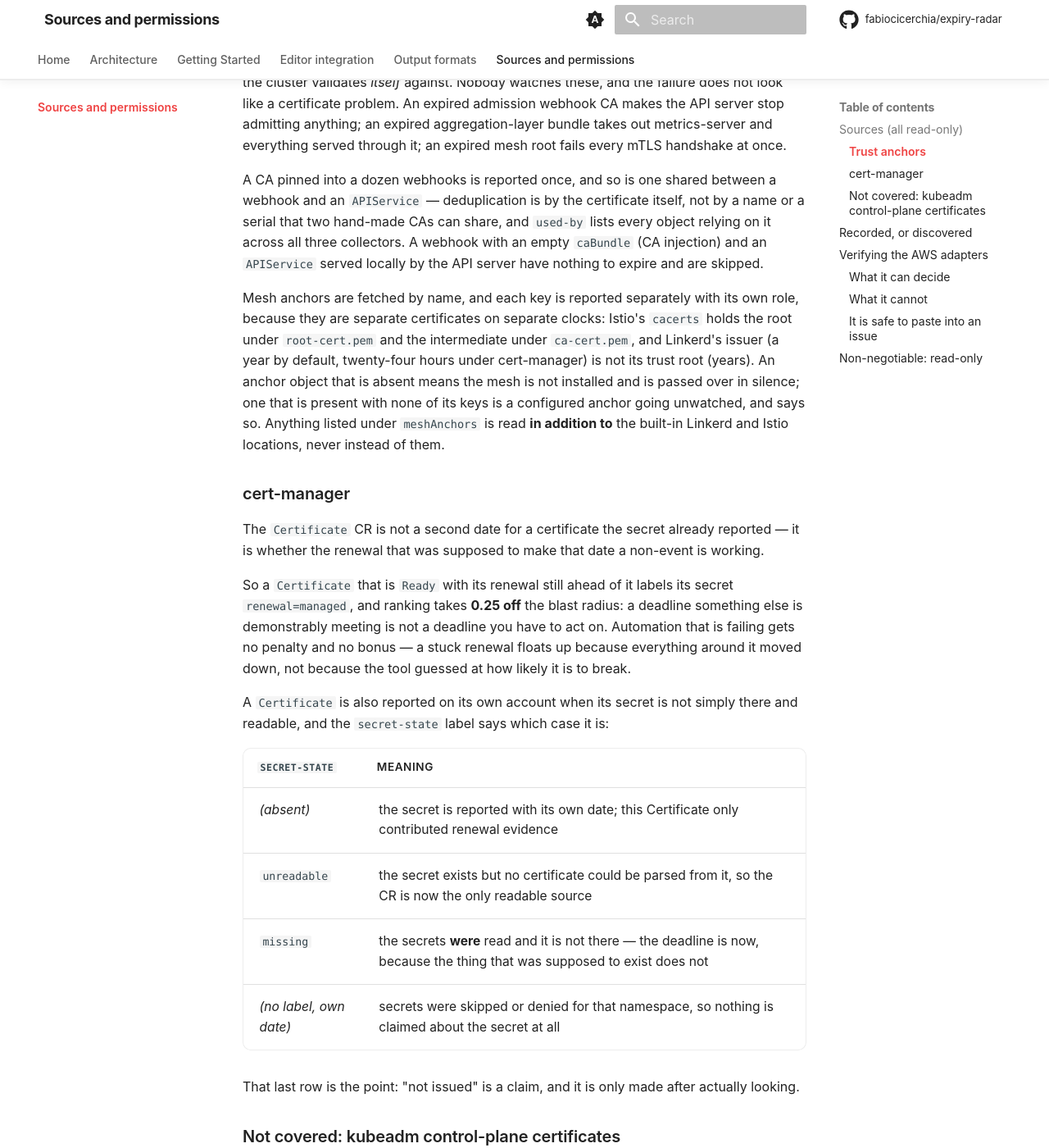
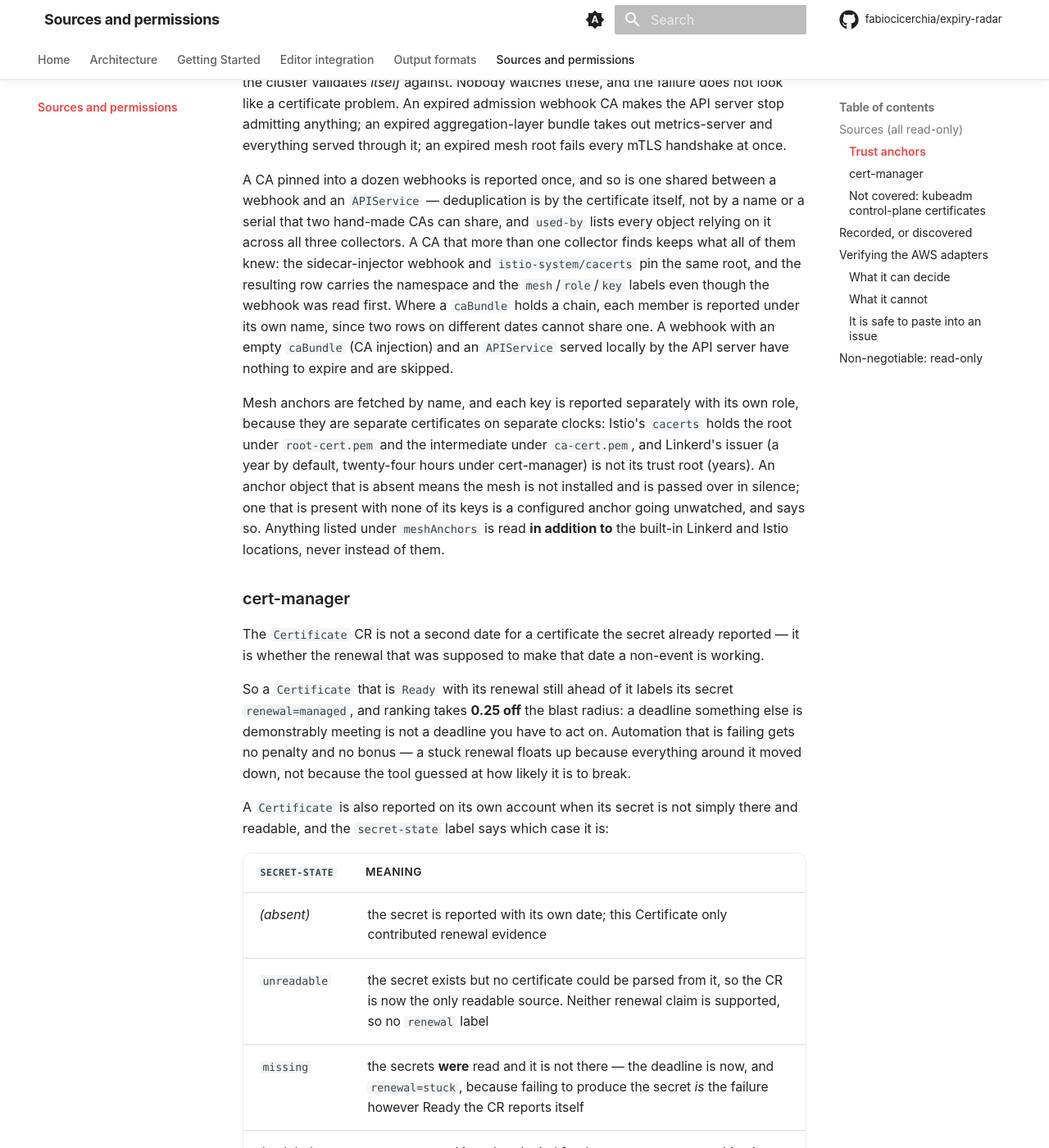
Before and after one commit to fabiocicerchia/expiry-radar, an MkDocs documentation site: the page built from docs/sources.md, in a window 1280 px wide and 1400 px high, scrolled down 1681 px. Shown: the whole window at 82% size. Built offline with MkDocs 1.6.1 and Material for MkDocs 9.7.7, drawn with Linux system fonts in a browser that asks for light colours; comment, search, counter and statistics services are not loaded.

Commit message:
docs: describe how a shared CA and a failed renewal are actually reported
Says that a CA found by more than one collector keeps what all of them
knew, that a chain in a caBundle is reported member by member, and that
a missing secret makes a Certificate renewal=stuck however Ready the CR
reports itself.

Co-Authored-By: Claude Opus 5 <noreply@anthropic.com>
Claude-Session: https://claude.ai/code/session_012k6FEeP7sCzmNY221ofabP

```diff
--- a/docs/sources.md
+++ b/docs/sources.md
@@ -50,7 +50,12 @@ mesh root fails every mTLS handshake at once.
 A CA pinned into a dozen webhooks is reported once, and so is one shared between
 a webhook and an `APIService` — deduplication is by the certificate itself, not
 by a name or a serial that two hand-made CAs can share, and `used-by` lists
-every object relying on it across all three collectors. A webhook with an empty
+every object relying on it across all three collectors. A CA that more than one
+collector finds keeps what all of them knew: the sidecar-injector webhook and
+`istio-system/cacerts` pin the same root, and the resulting row carries the
+namespace and the `mesh`/`role`/`key` labels even though the webhook was read
+first. Where a `caBundle` holds a chain, each member is reported under its own
+name, since two rows on different dates cannot share one. A webhook with an empty
 `caBundle` (CA injection) and an `APIService` served locally by the API server
 have nothing to expire and are skipped.
 
@@ -83,8 +88,8 @@ simply there and readable, and the `secret-state` label says which case it is:
 | `secret-state` | Meaning |
 | --- | --- |
 | *(absent)* | the secret is reported with its own date; this Certificate only contributed renewal evidence |
-| `unreadable` | the secret exists but no certificate could be parsed from it, so the CR is now the only readable source |
-| `missing` | the secrets **were** read and it is not there — the deadline is now, because the thing that was supposed to exist does not |
+| `unreadable` | the secret exists but no certificate could be parsed from it, so the CR is now the only readable source. Neither renewal claim is supported, so no `renewal` label |
+| `missing` | the secrets **were** read and it is not there — the deadline is now, and `renewal=stuck`, because failing to produce the secret *is* the failure however Ready the CR reports itself |
 | *(no label, own date)* | secrets were skipped or denied for that namespace, so nothing is claimed about the secret at all |
 
 That last row is the point: "not issued" is a claim, and it is only made after
```
